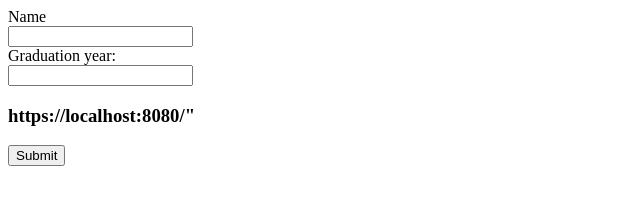
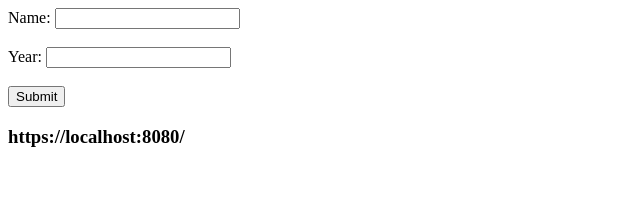
Before and after one commit to acciojob/sharable-urls-GitHubKrishnaKumar, a website: page main.html in a window 1280 px wide. Shown: the whole page, without its empty margins (0-640 px from the left). Drawn offline with Linux system fonts and the light colour scheme.

Commit message:
created a submission

```diff
--- a/main.html
+++ b/main.html
@@ -1,12 +1,17 @@
 <!DOCTYPE html>
 <html>
   <body>
-	   <label for="name">Name</label><br>
-	  <input type="text" id="name" name="name"><br>
-	  <label for="name">Graduation year:</label><br>
-	  <input type="number" id="year" name="year"><br>
-	  <h3 id="url">https://localhost:8080/"</h3>
-	  <button type="submit" id="button" onclick="#url">Submit</button>
+	    <form id="urlForm">
+        <label for="name">Name:</label>
+        <input type="text" id="name" name="name"><br><br>
+
+        <label for="year">Year:</label>
+        <input type="number" id="year" name="year"><br><br>
+
+        <button type="button" id="button">Submit</button>
+    </form>
+
+    <h3 id="url">https://localhost:8080/</h3>
     <script type="text/javascript" src="./script.js">
 </script>
   </body>
```
